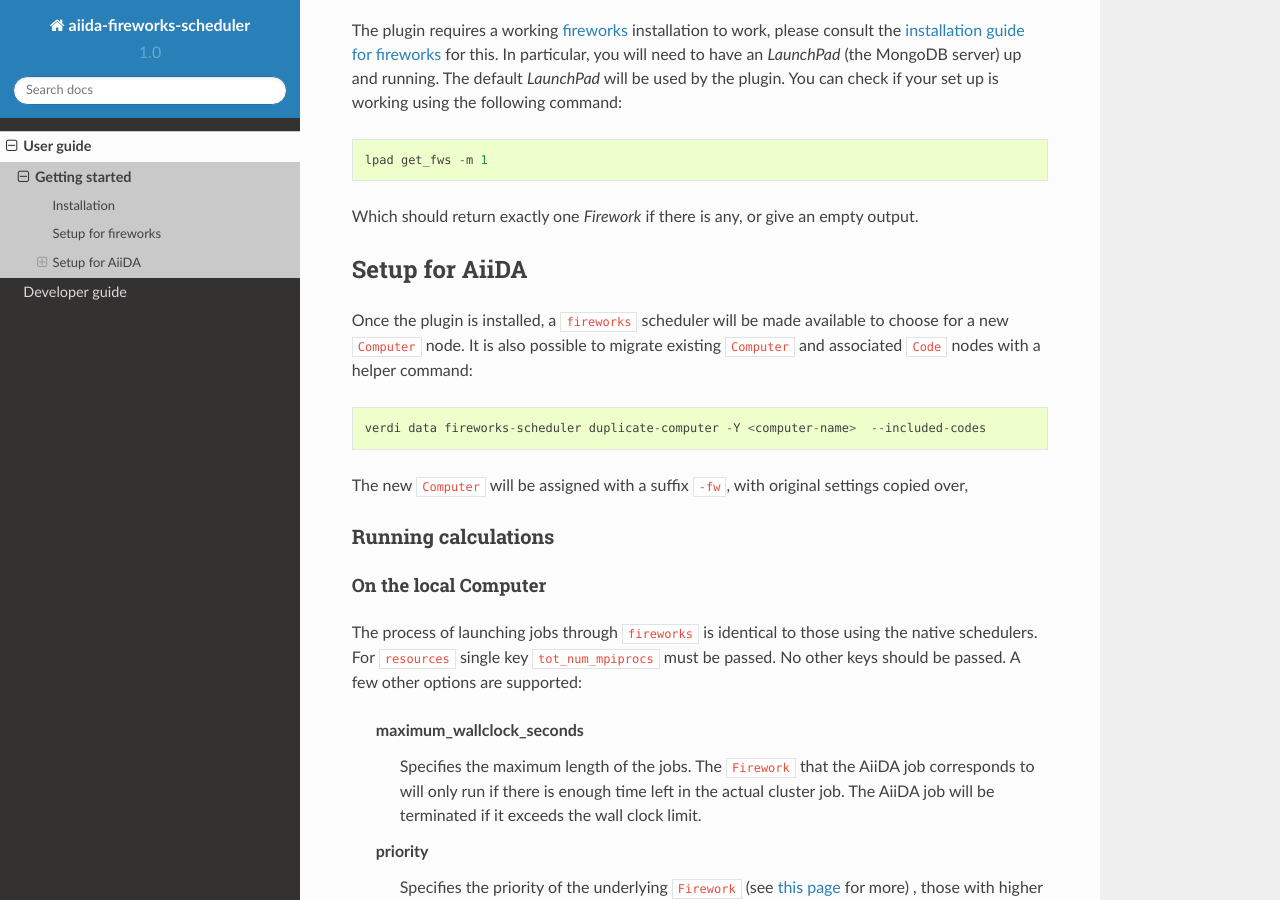
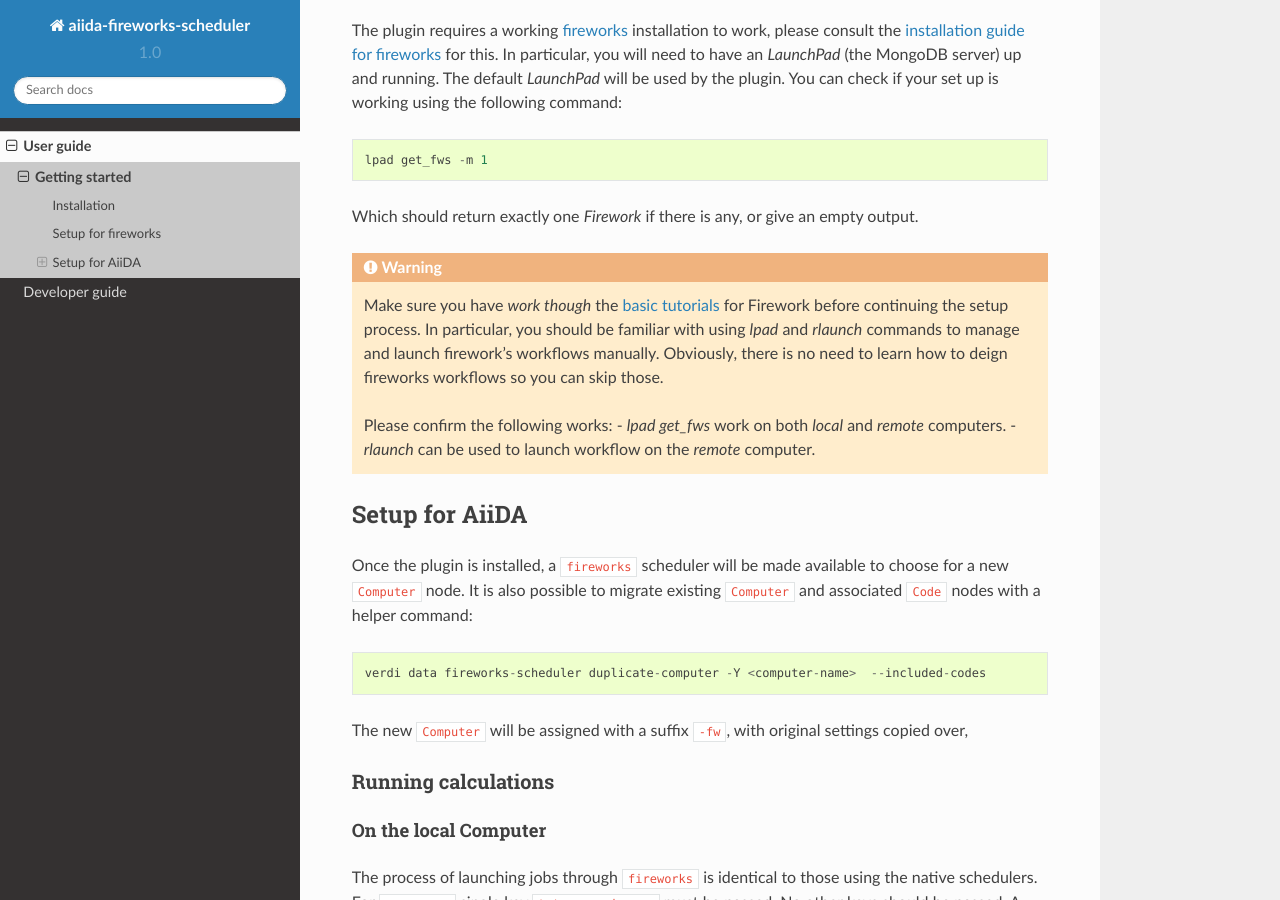
Before and after one commit to zhubonan/aiida-fireworks-scheduler, a Sphinx documentation site: the page built from docs/source/user_guide/get_started.rst, in a window 1280 px wide and 900 px high, scrolled down 620 px. Built offline with Sphinx 7.4.7 and the Read the Docs theme 2.0.0, drawn with Linux system fonts in a browser that asks for light colours; pages that are not in the unit, such as notebooks, are missing from menus.

Commit message:
Doc string update

```diff
--- a/docs/source/user_guide/get_started.rst
+++ b/docs/source/user_guide/get_started.rst
@@ -33,6 +33,14 @@ You can check if your set up is working using the following command::
 
 Which should return exactly one *Firework* if there is any, or give an empty output.
 
+.. warning::
+    Make sure you have *work though* the `basic tutorials`_ for Firework before continuing the setup process.
+    In particular, you should be familiar with using `lpad` and `rlaunch` commands to manage and launch firework's
+    workflows manually. Obviously, there is no need to learn how to deign fireworks workflows so you can skip those.
+
+    Please confirm the following works:
+    - `lpad get_fws` work on both *local* and *remote* computers.
+    - `rlaunch` can be used to launch workflow on the *remote* computer.
 
 Setup for AiiDA
 +++++++++++++++
@@ -115,3 +123,4 @@ where ``aiida-fworker-24core.yaml`` is the *FireWorker* file.
 
 .. _fireworks: https://materialsproject.github.io/fireworks/
 .. _installation guide for fireworks: https://materialsproject.github.io/fireworks/installation.html
+.. _basic tutorials: https://materialsproject.github.io/fireworks/index.html#quickstart-and-tutorials
```
